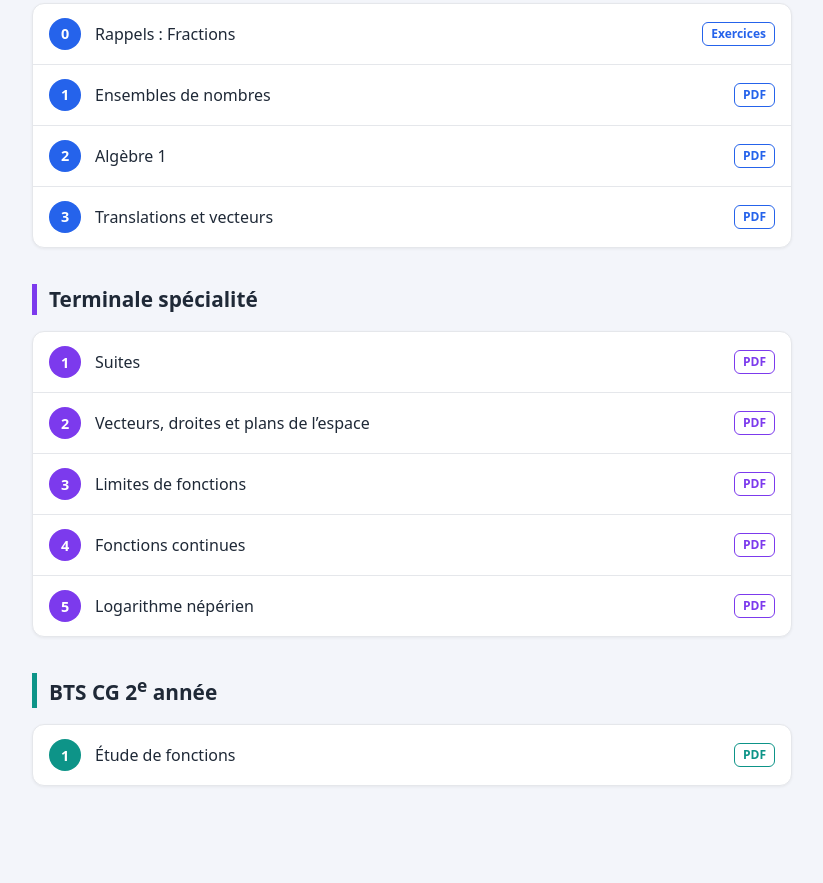
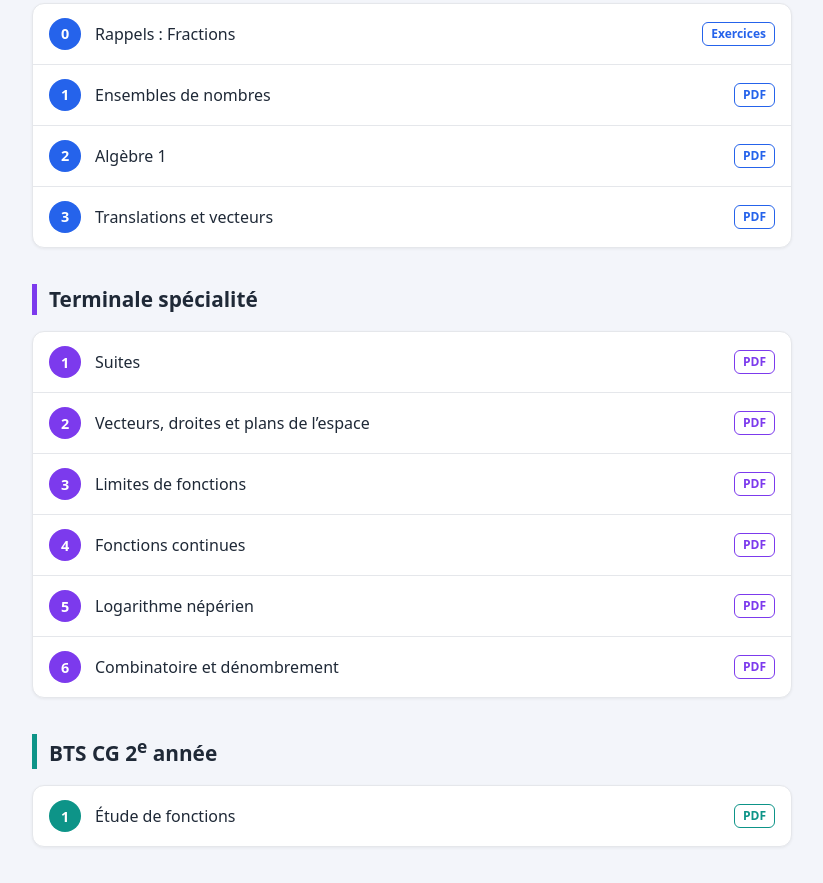
Before and after one commit to nvandercruyssen/maths, a plain HTML site: page index.html in a window 1280 px wide. Shown: the part 304-1187 px from the top of the page, without its empty margins (228-1051 px from the left). Before the commit the page ends 1154 px from the top, so only its background shows below. Drawn offline with Linux system fonts and the light colour scheme.

Commit message:
Lien Terminale spé : Combinatoire et dénombrement

```diff
--- a/index.html
+++ b/index.html
@@ -148,6 +148,7 @@ li a:hover, li a:focus-visible { background: color-mix(in srgb, var(--c) 10%, tr
 <li><a href="Tale_Spe/limites_de_fonctions.pdf">Limites de fonctions</a></li>
 <li><a href="Tale_Spe/fonctions_continues.pdf">Fonctions continues</a></li>
 <li><a href="Tale_Spe/logarithme_neperien.pdf">Logarithme népérien</a></li>
+<li><a href="Tale_Spe/combinatoire_et_denombrement.pdf">Combinatoire et dénombrement</a></li>
 </ol>
 
 <h2>BTS CG 2<sup>e</sup> année</h2>
```
